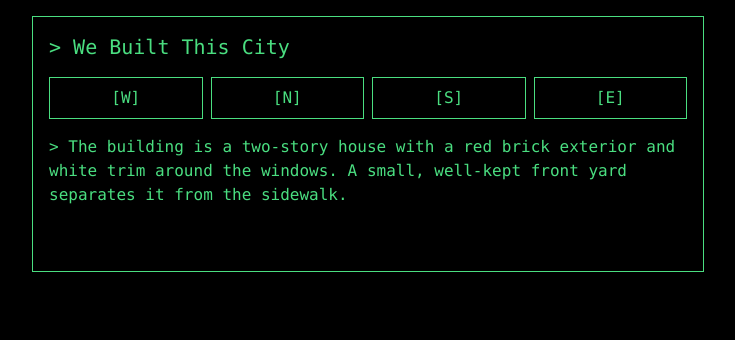
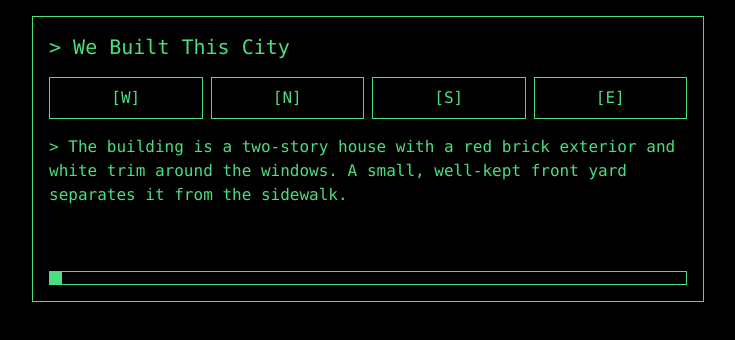
Before and after one commit to jonbell-lot23/we-built-this-city, a Next.js app: page /map in a window 1280 px wide. Shown: the top 340 px of the page, without its empty margins (272-1007 px from the left). Built offline with nearby package versions, Linux system fonts and the light colour scheme.

Commit message:
Add simple minimap to track navigation

```diff
--- a/app/map/page.tsx
+++ b/app/map/page.tsx
@@ -19,6 +19,14 @@
   const [cells, setCells] = useState<Cell[]>([]);
   const [gridSize, setGridSize] = useState(0);
   const [pos, setPos] = useState({ x: 0, y: 0 });
+  const [start, setStart] = useState<{ x: number; y: number } | null>(null);
+  const [visited, setVisited] = useState<Set<string>>(new Set());
+  const [bounds, setBounds] = useState({
+    minX: 0,
+    maxX: 0,
+    minY: 0,
+    maxY: 0,
+  });
 
   useEffect(() => {
     fetch(`/${FILE}`)
@@ -32,8 +40,13 @@
             setCells(data);
             const size = Math.max(...data.map((c) => Math.max(c.x, c.y))) + 1;
             setGridSize(size);
-            const start = data.find((c) => c.walkable);
-            if (start) setPos({ x: start.x, y: start.y });
+            const startCell = data.find((c) => c.walkable);
+            if (startCell) {
+              setStart({ x: startCell.x, y: startCell.y });
+              setPos({ x: startCell.x, y: startCell.y });
+              setVisited(new Set(["0,0"]));
+              setBounds({ minX: 0, maxX: 0, minY: 0, maxY: 0 });
+            }
           },
         });
       })
@@ -50,10 +63,26 @@
     const dest = getCell(nx, ny);
     if (dest && dest.walkable) {
       setPos({ x: nx, y: ny });
+      if (start) {
+        const rx = nx - start.x;
+        const ry = ny - start.y;
+        setVisited((v) => new Set(v).add(`${rx},${ry}`));
+        setBounds((b) => ({
+          minX: Math.min(b.minX, rx),
+          maxX: Math.max(b.maxX, rx),
+          minY: Math.min(b.minY, ry),
+          maxY: Math.max(b.maxY, ry),
+        }));
+      }
     }
   };
 
   const cell = getCell(pos.x, pos.y);
+
+  const relX = start ? pos.x - start.x : 0;
+  const relY = start ? pos.y - start.y : 0;
+  const width = bounds.maxX - bounds.minX + 1;
+  const height = bounds.maxY - bounds.minY + 1;
 
   return (
     <main className="min-h-screen bg-black text-green-400 font-mono p-4">
@@ -86,10 +115,32 @@
               [E]
             </button>
           </div>
-          <div className="min-h-[120px]">
+          <div className="min-h-[120px] mb-4">
             <p className="mb-2">
               {">"} {cell?.description || "You see nothing special."}
             </p>
+          </div>
+          <div
+            className="inline-block border border-green-400"
+            style={{
+              display: "grid",
+              gridTemplateColumns: `repeat(${width}, 12px)`,
+              gridTemplateRows: `repeat(${height}, 12px)`,
+            }}
+          >
+            {Array.from({ length: width * height }).map((_, i) => {
+              const x = bounds.minX + (i % width);
+              const y = bounds.minY + Math.floor(i / width);
+              const key = `${x},${y}`;
+              const visitedCell = visited.has(key);
+              const isCurrent = x === relX && y === relY;
+              let cls = "w-3 h-3";
+              if (visitedCell) {
+                cls += " border border-green-400";
+                if (isCurrent) cls += " bg-green-400";
+              }
+              return <div key={key} className={cls} />;
+            })}
           </div>
         </div>
       </div>
```
